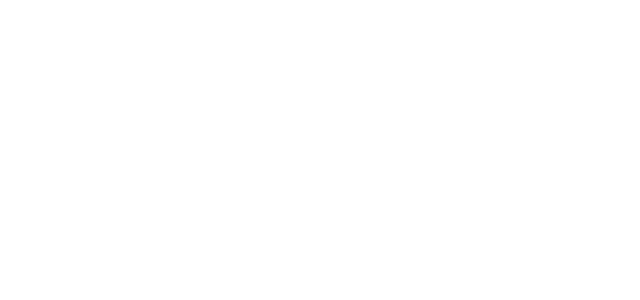
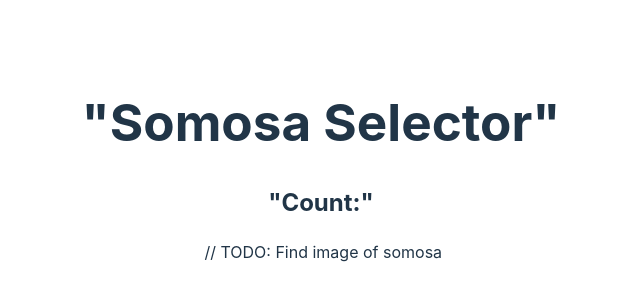
Before and after one commit to TriMPham98/WEB102-samosa-selector, a React (Vite) app in the folder somosa-selector/: page / in a window 1280 px wide. Shown: the part 238-538 px from the top of the page, without its empty margins (319-959 px from the left). Built offline with nearby package versions, Linux system fonts and the light colour scheme.

Commit message:
Add divs and h1 and h2 tags

```diff
--- a/somosa-selector/src/App.jsx
+++ b/somosa-selector/src/App.jsx
@@ -1,7 +1,13 @@
 import "./App.css";
 
 const App = () => {
-  return <div className="App"></div>;
+  return <div className="App">
+    <div className="header">
+      <h1>"Somosa Selector"</h1>
+      <h2>"Count:"</h2>
+      <img className="samosa" src=""></img> // TODO: Find image of somosa
+    </div>
+  </div>;
 };
 
 export default App;
```
